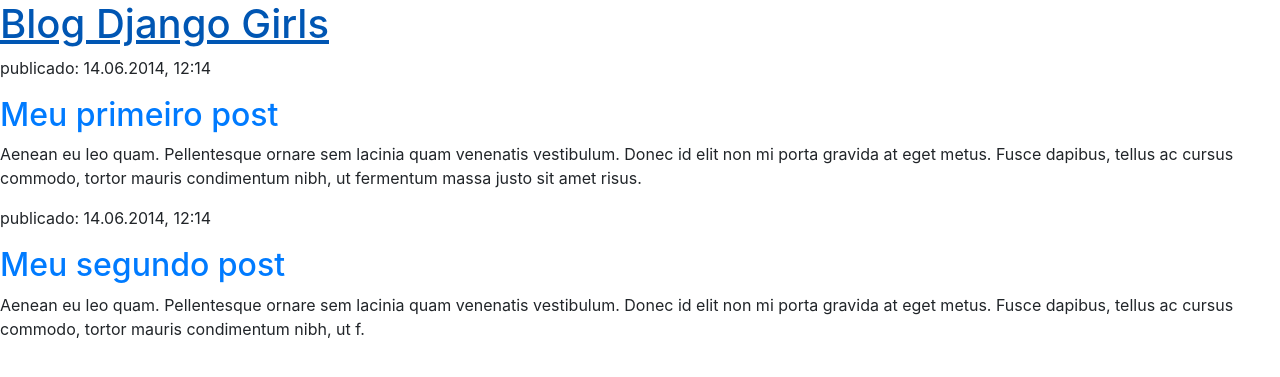
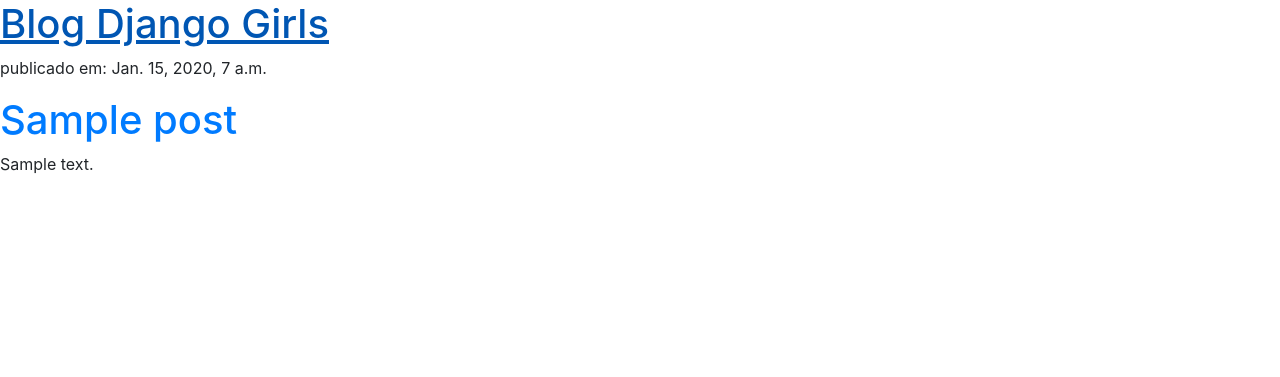
Before and after one commit to CPrimbee/my-first-blog, a Django app: template blog/templates/blog/post_list.html in a window 1280 px wide. Shown: the top 377 px of the page. Run offline with Django 3.2, Linux system fonts and the light colour scheme; the template is opened without the code that fills it: values that come from a table or form of the project are taken from there, others are empty; tables that the repository leaves empty hold one stand-in row (values such as "Sample post"); some libraries are stand-ins or nearby versions.

Commit message:
Modified templates to display posts from database.

```diff
--- a/blog/templates/blog/post_list.html
+++ b/blog/templates/blog/post_list.html
@@ -17,19 +17,15 @@
     <script src="https://cdnjs.cloudflare.com/ajax/libs/popper.js/1.14.3/umd/popper.min.js" integrity="sha384-ZMP7rVo3mIykV+2+9J3UJ46jBk0WLaUAdn689aCwoqbBJiSnjAK/l8WvCWPIPm49" crossorigin="anonymous"></script>
     <script src="https://stackpath.bootstrapcdn.com/bootstrap/4.1.3/js/bootstrap.min.js" integrity="sha384-ChfqqxuZUCnJSK3+MXmPNIyE6ZbWh2IMqE241rYiqJxyMiZ6OW/JmZQ5stwEULTy" crossorigin="anonymous"></script>
     <div>
-        <h1><a href="/">Blog Django Girls</a></h1>
+      <h1><a href="/">Blog Django Girls</a></h1>
     </div>
 
-    <div>
-        <p>publicado: 14.06.2014, 12:14</p>
-        <h2><a href="">Meu primeiro post</a></h2>
-        <p>Aenean eu leo quam. Pellentesque ornare sem lacinia quam venenatis vestibulum. Donec id elit non mi porta gravida at eget metus. Fusce dapibus, tellus ac cursus commodo, tortor mauris condimentum nibh, ut fermentum massa justo sit amet risus.</p>
-    </div>
-
-    <div>
-        <p>publicado: 14.06.2014, 12:14</p>
-        <h2><a href="">Meu segundo post</a></h2>
-        <p>Aenean eu leo quam. Pellentesque ornare sem lacinia quam venenatis vestibulum. Donec id elit non mi porta gravida at eget metus. Fusce dapibus, tellus ac cursus commodo, tortor mauris condimentum nibh, ut f.</p>
-    </div>
+    {% for post in posts %}
+      <div>
+        <p>publicado em: {{ post.published_date }}</p>
+        <h1><a href="">{{ post.title }}</a></h1>
+        <p>{{ post.text|linebreaksbr }}</p>
+      </div>
+    {% endfor %}
   </body>
 </html>
--- a/blog/views.py
+++ b/blog/views.py
@@ -1,5 +1,8 @@
 from django.shortcuts import render
+from django.utils import timezone
+from .models import Post
 
 # Create your views here.
 def post_list(request):
-    return render(request, 'blog/post_list.html', {})
+    posts = Post.objects.filter(published_date__lte=timezone.now()).order_by('published_date')
+    return render(request, 'blog/post_list.html', {'posts':posts})
```
